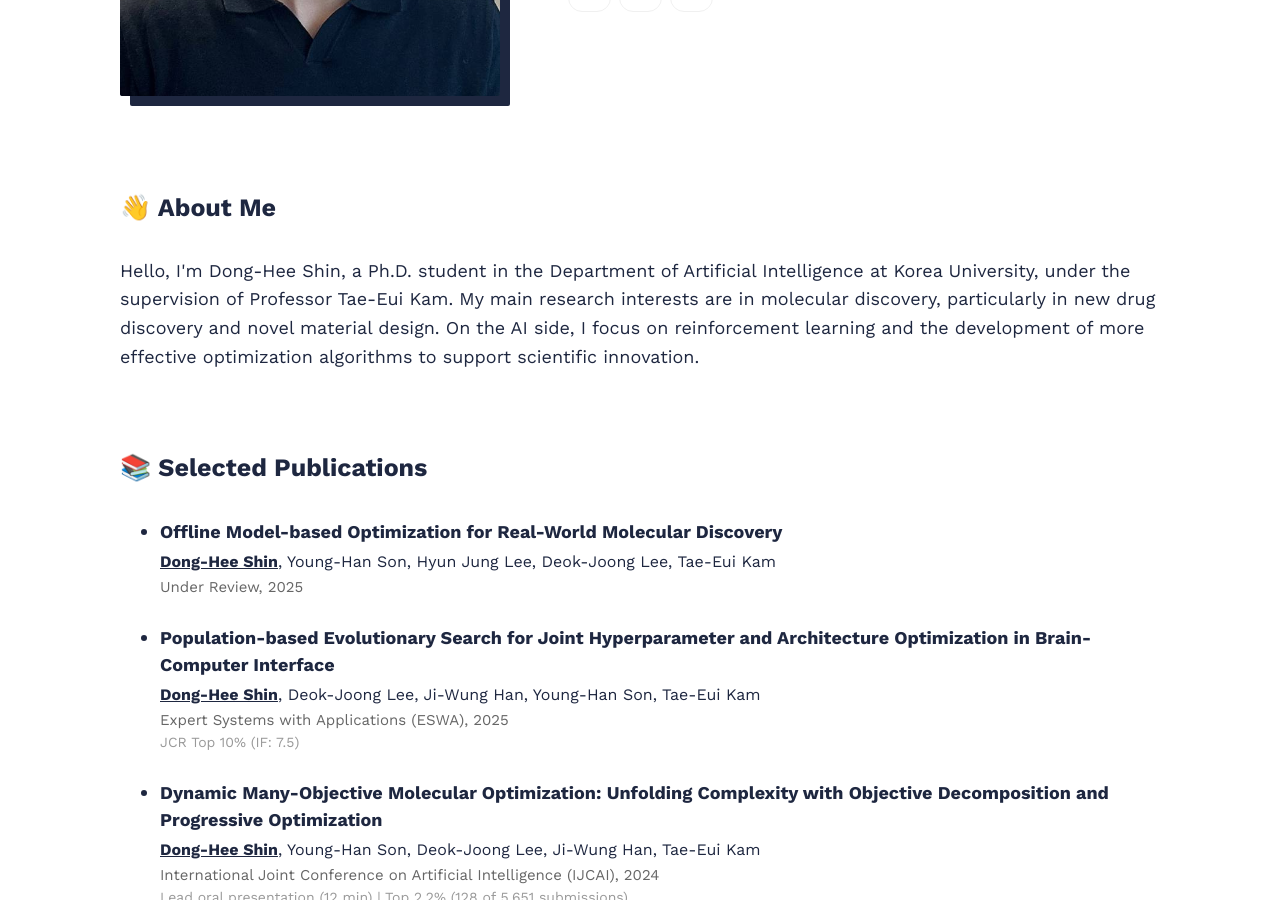
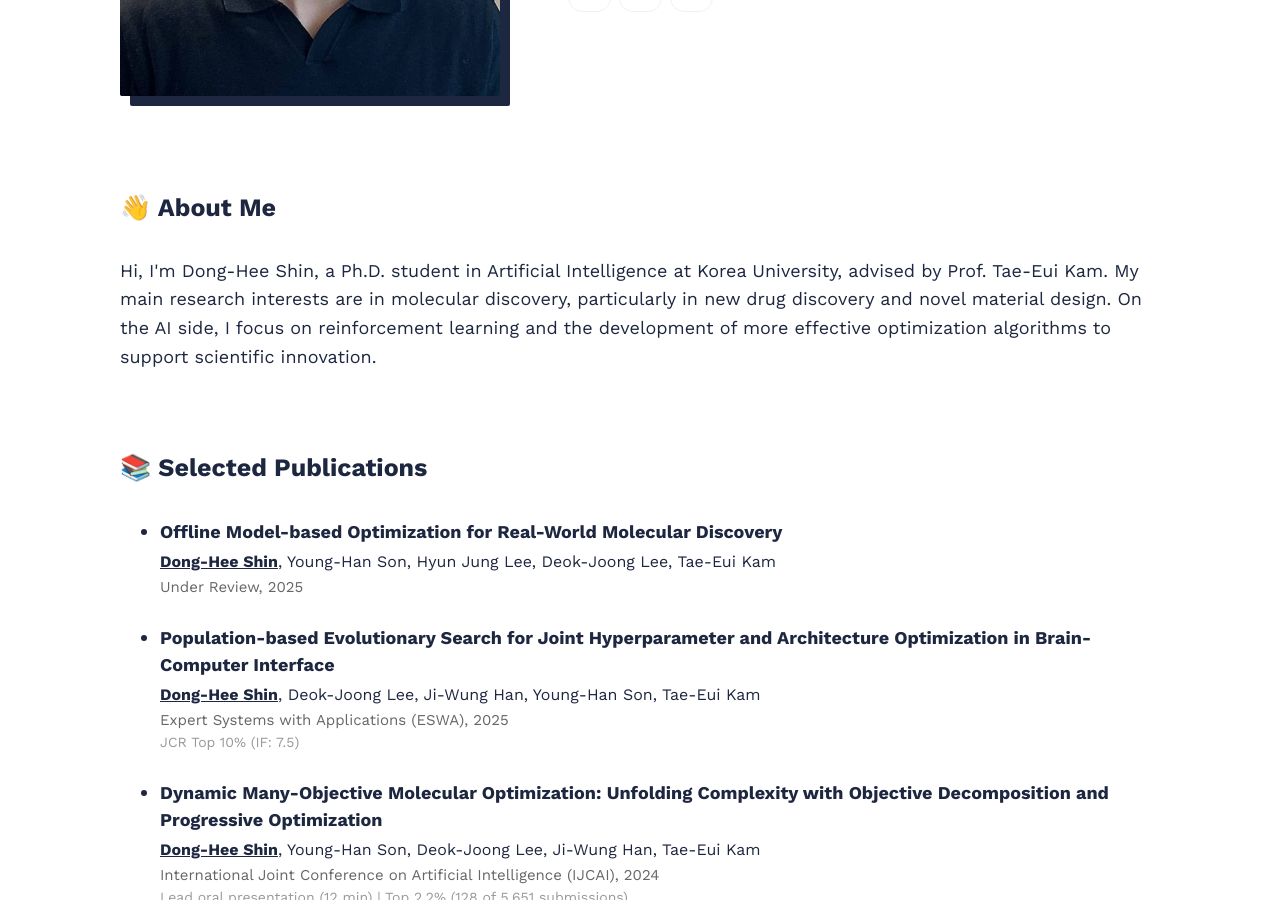
Before and after one commit to donghee-shin-page/donghee-shin-page.github.io, a Jekyll site: the page built from index.html, in a window 1280 px wide and 900 px high, scrolled down 534 px. Built offline with Jekyll 4.4.1, drawn with Linux system fonts in a browser that asks for light colours; nearby versions of some CDN libraries; the list of posts is cut into pages by our own code.

Commit message:
Update index.html

```diff
--- a/index.html
+++ b/index.html
@@ -9,7 +9,7 @@
 
   <h2 style="font-size: 25px; font-weight: bold;">👋 About Me</h2>
 <p style="font-size: 18px; line-height: 1.6;">
-  Hello, I'm Dong-Hee Shin, a Ph.D. student in the Department of Artificial Intelligence at Korea University, under the supervision of Professor Tae-Eui Kam.
+  Hi, I'm Dong-Hee Shin, a Ph.D. student in Artificial Intelligence at Korea University, advised by Prof. Tae-Eui Kam.
 
   My main research interests are in molecular discovery, particularly in new drug discovery and novel material design. On the AI side, I focus on reinforcement learning and the development of more effective optimization algorithms to support scientific innovation.
 </p>
```
